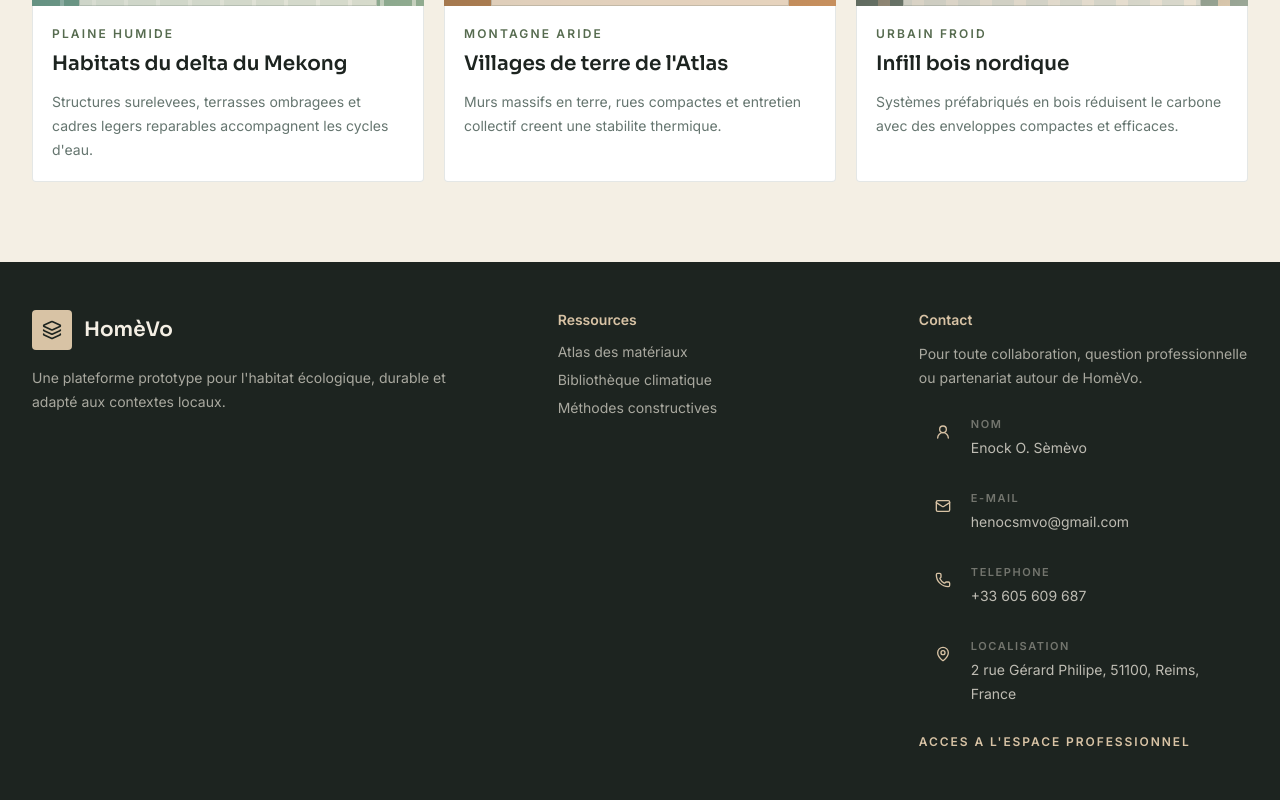
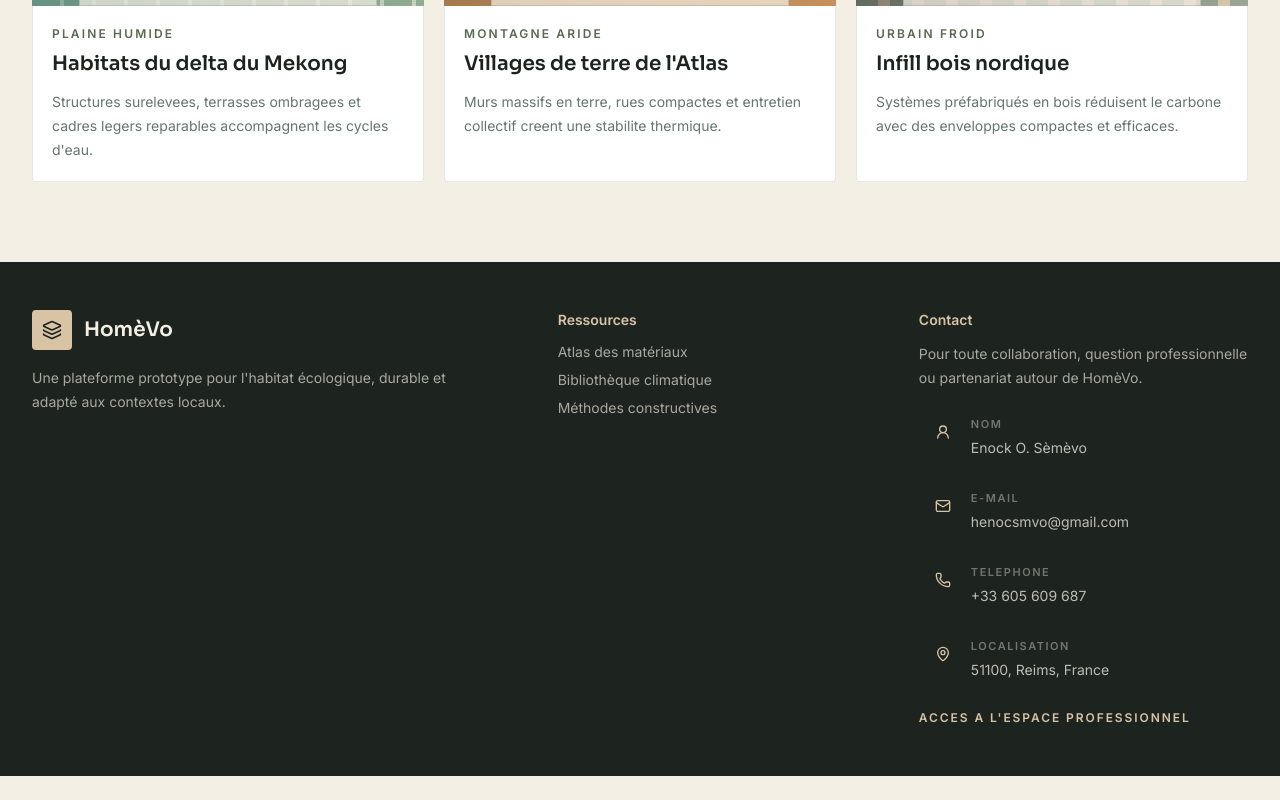
Before and after one commit to tobysmvo/create-a-modern-responsive-web-prototype, a React (Vite) app: page / in a window 1280 px wide. Shown: the part 3151-3951 px from the top of the page. After the commit the page ends 3927 px from the top, so only its background shows below. Built offline with nearby package versions, Linux system fonts and the light colour scheme.

Commit message:
fix model image assignments

```diff
--- a/src/locales/en.js
+++ b/src/locales/en.js
@@ -150,7 +150,7 @@ export const en = {
       phoneLabel: "Phone",
       phone: "+33 605 609 687",
       locationLabel: "Location",
-      location: "2 rue Gérard Philipe, 51100, Reims, France"
+      location: "51100, Reims, France"
     }
   },
   data: {
--- a/src/locales/fr.js
+++ b/src/locales/fr.js
@@ -150,7 +150,7 @@ export const fr = {
       phoneLabel: "Telephone",
       phone: "+33 605 609 687",
       locationLabel: "Localisation",
-      location: "2 rue Gérard Philipe, 51100, Reims, France"
+      location: "51100, Reims, France"
     }
   },
   data: {
```
